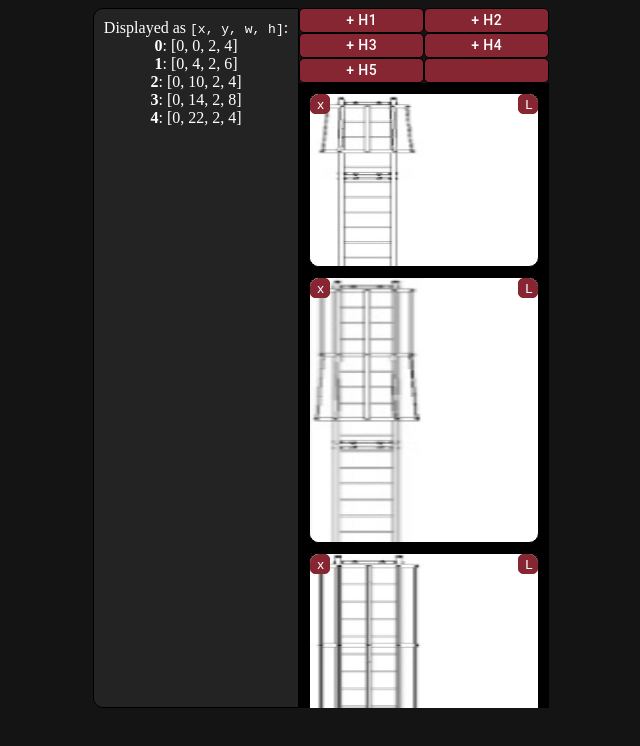
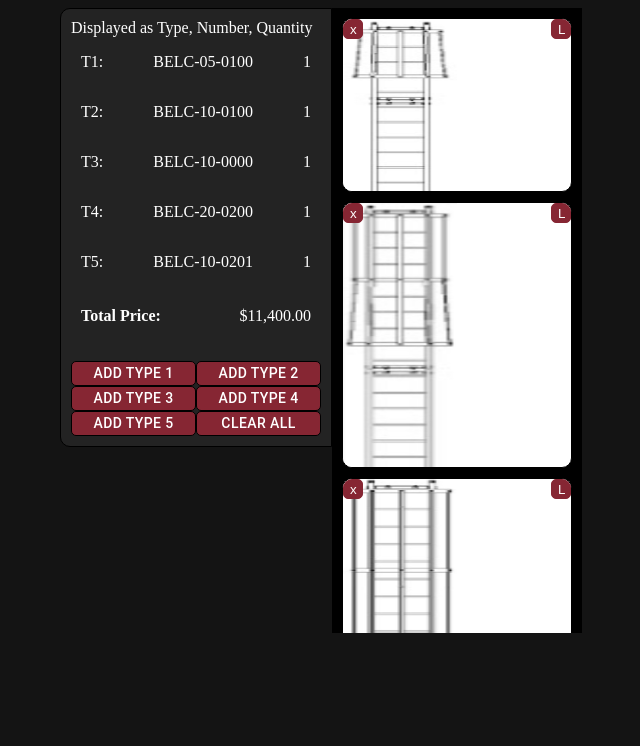
Before and after one commit to Roy1213/All-React-Projects-MC, a React (Create React App) app: page / in a window 1280 px wide. Shown: the top 746 px of the page, without its empty margins (319-959 px from the left). Built offline with nearby package versions, Linux system fonts and the light colour scheme.

Commit message:
Moved buttons and revamped menu (including total price).

```diff
--- /dev/null
+++ b/src/Data.js
@@ -0,0 +1,41 @@
+export default class Data {
+    static types = [1, 2, 3, 4, 5]
+    static typeNames = ['BELC-05-0100', 'BELC-10-0100', 'BELC-10-0000', 'BELC-20-0200', 'BELC-10-0201']
+    static typePrices = [1300, 1800, 1300, 4100, 2900]
+    static totalPrice = 0
+    static formatPrice = () => {
+        let USDollar = new Intl.NumberFormat('en-US', {style: 'currency', currency: 'USD'})
+        return USDollar.format(Data.totalPrice).toString()
+    }
+    static generateContent = () => {
+      let typesNum = [0, 0, 0, 0, 0]
+      Data.totalPrice = 0
+      for (let i = 0; i < Data.types.length; i++) {
+        typesNum[Math.abs(Data.types[i]) - 1]++
+        Data.totalPrice += Data.typePrices[Math.abs(Data.types[i]) - 1]
+      }
+      const rows = []
+      for (let i = 0; i < 5; i++) {
+        rows.push(
+          <div key={i} style={{
+            display: 'flex',
+            justifyContent: 'space-between',
+            paddingLeft: 10,
+            paddingRight: 10
+          }}>
+            <p>T{i + 1}: </p>  <p>{Data.typeNames[i]}</p> <p>{typesNum[i]}</p>
+          </div>)
+      }
+      rows.push(
+        <div key={6} style={{
+          display: 'flex',
+          justifyContent: 'space-between',
+          paddingLeft: 10,
+          paddingRight: 10,
+          paddingTop: 20
+        }}>
+          <b>Total Price:</b> {this.formatPrice()}
+        </div>)
+      return <div>{rows}</div>
+    }
+  }
--- a/src/ShowcaseLayout.js
+++ b/src/ShowcaseLayout.js
@@ -10,12 +10,9 @@ import part2 from './images/part2.png'
 import part3 from './images/part3.png'
 import part4 from './images/part4.png'
 import part5 from './images/part5.png'
+import Data from "./Data";
 // import { ViewColumn } from "@mui/icons-material";
 const ResponsiveReactGridLayout = WidthProvider(Responsive);
-
-export class data {
-  static types = [1, 2, 3, 4, 5]
-}
 
 let heights = [2, 3, 2, 4, 2]
 let images = [part1, part2, part3, part4, part5]
@@ -68,7 +65,7 @@ export default class ShowcaseLayout extends React.Component {
   }
 
   static removeAtIndex(index, showcaseLayout) {
-    data.types.splice(index, 1)
+    Data.types.splice(index, 1)
     generateLayout()
     showcaseLayout.setState({
       layouts: { lg: generateLayout() }
@@ -76,7 +73,7 @@ export default class ShowcaseLayout extends React.Component {
   }
 
   static flipAtIndex(index, showcaseLayout) {
-    data.types[index] *= -1
+    Data.types[index] *= -1
     generateLayout()
     showcaseLayout.setState({
       layouts: { lg: generateLayout() }
@@ -96,11 +93,11 @@ export default class ShowcaseLayout extends React.Component {
             </span>
           ) : (
 
-            <div style={{ display: 'grid', transform: data.types[i] > 0 ? '' : 'rotateY(180deg)'}}>
-              <img src={images[Math.abs(data.types[i]) - 1]} draggable={false} width={widths[Math.abs(data.types[i]) - 1]} height={1.1 * 172 * heights[Math.abs(data.types[i]) - 1] / 2} alt={"Part " + data.types[i]} style={{ gridRow: 1, gridColumn: 1}} />
-              <div style={{ gridRow: 1, gridColumn: 1, display: 'flex', justifyContent: 'space-between', transform: data.types[i] > 0 ? '' : 'rotateY(180deg)'}}>
+            <div style={{ display: 'grid', transform: Data.types[i] > 0 ? '' : 'rotateY(180deg)' }}>
+              <img src={images[Math.abs(Data.types[i]) - 1]} draggable={false} width={widths[Math.abs(Data.types[i]) - 1]} height={1.1 * 172 * heights[Math.abs(Data.types[i]) - 1] / 2} alt={"Part " + Data.types[i]} style={{ gridRow: 1, gridColumn: 1 }} />
+              <div style={{ gridRow: 1, gridColumn: 1, display: 'flex', justifyContent: 'space-between', transform: Data.types[i] > 0 ? '' : 'rotateY(180deg)' }}>
                 <button onClick={() => ShowcaseLayout.removeAtIndex(i, showcaseLayout)} style={ShowcaseLayout.buttonStyle2}>x</button>
-                <button onClick={() => ShowcaseLayout.flipAtIndex(i, showcaseLayout)} style={ShowcaseLayout.buttonStyle2}>{data.types[i] > 0 ? 'L' : 'R'}</button>
+                <button onClick={() => ShowcaseLayout.flipAtIndex(i, showcaseLayout)} style={ShowcaseLayout.buttonStyle2}>{Data.types[i] > 0 ? 'L' : 'R'}</button>
               </div>
 
             </div>
@@ -138,22 +135,20 @@ export default class ShowcaseLayout extends React.Component {
 
   onNewLayout(height) {
     if (height === -1) {
-      data.types.shift()
-    } else if (height === -2) {
-      data.types.pop()
+      Data.types = []
     } else {
-      data.types[data.types.length] = height
+      Data.types[Data.types.length] = height
     }
     this.setState({
       layouts: { lg: generateLayout() }
     });
   }
 
-  onDragStop = () => {
-    console.log("howdy hello world")
-    //this.setState({ isDragging: false, height: 10 });
+  // onDragStop = () => {
+  //   console.log("howdy hello world")
+  //   //this.setState({ isDragging: false, height: 10 });
 
-  };
+  // };
 
   dragging = () => {
     console.log("howdy world")
@@ -161,7 +156,37 @@ export default class ShowcaseLayout extends React.Component {
 
   render() {
     return (
-      <div style={{ width: containerWidth, maxHeight: containerHeight }}>
+      <div style={{display: 'flex',
+        justifyContent: 'center', /*overflow: 'hidden'*/ maxHeight: 700, }}>
+        <div className="layoutJSON" style={{overflowY: 'auto'}}>
+          Displayed as Type, Number, Quantity
+
+          <div className="columns">{Data.generateContent()}</div>
+          <br/>
+          <br/>
+          <div style={{
+            display: 'flex',
+            justifyContent: 'center'
+          }}>
+            <Button onClick={() => this.onNewLayout(1)} style={this.buttonStyle}>Add Type 1</Button>
+            <Button onClick={() => this.onNewLayout(2)} style={this.buttonStyle}>Add Type 2</Button>
+          </div>
+          <div style={{
+            display: 'flex',
+            justifyContent: 'center'
+          }}>
+            <Button onClick={() => this.onNewLayout(3)} style={this.buttonStyle}>Add Type 3</Button>
+            <Button onClick={() => this.onNewLayout(4)} style={this.buttonStyle}>Add Type 4</Button>
+          </div>
+          <div style={{
+            display: 'flex',
+            justifyContent: 'center'
+          }}>
+            <Button onClick={() => this.onNewLayout(5)} style={this.buttonStyle}>Add Type 5</Button>
+            <Button onClick={() => this.onNewLayout(-1)} style={this.buttonStyle}>Clear All</Button>
+          </div>
+        </div>
+        <div style={{ width: containerWidth, maxHeight: containerHeight }}>
         {/* <div>
           Current Breakpoint: {this.state.currentBreakpoint} ({
             this.props.cols[this.state.currentBreakpoint]
@@ -174,34 +199,7 @@ export default class ShowcaseLayout extends React.Component {
         </div> */}
 
         <div style={{ borderTopRightRadius: '10px', height: buttonArrayHeight }}>
-          <div style={{
-            display: 'flex',
-            justifyContent: 'center'
-          }}>
-            <Button onClick={() => this.onNewLayout(1)} style={this.buttonStyle}>+ H1</Button>
-            <Button onClick={() => this.onNewLayout(2)} style={this.buttonStyle}>+ H2</Button>
-          </div>
-          <div style={{
-            display: 'flex',
-            justifyContent: 'center'
-          }}>
-            <Button onClick={() => this.onNewLayout(3)} style={this.buttonStyle}>+ H3</Button>
-            <Button onClick={() => this.onNewLayout(4)} style={this.buttonStyle}>+ H4</Button>
-          </div>
-          <div style={{
-            display: 'flex',
-            justifyContent: 'center'
-          }}>
-            <Button onClick={() => this.onNewLayout(5)} style={this.buttonStyle}>+ H5</Button>
-            <Button onClick={() => this.onNewLayout(-2)} style={this.buttonStyle}> </Button>
-          </div>
-        </div>
-
-
-        {/* <button onClick={this.onCompactTypeChange}>
-          Change Compaction Type
-        </button> */}
-        <div style={{ maxHeight: containerHeight - buttonArrayHeight, overflowX: 'hidden', overflowY: 'auto' }}>
+          <div style={{ maxHeight: containerHeight - buttonArrayHeight, overflowX: 'hidden', overflowY: 'auto' }}>
           <ResponsiveReactGridLayout
             {...this.props}
             layouts={this.state.layouts}
@@ -221,6 +219,17 @@ export default class ShowcaseLayout extends React.Component {
             {this.generateDOM(this)}
           </ResponsiveReactGridLayout>
         </div>
+
+      </div>
+
+
+        </div>
+
+
+        {/* <button onClick={this.onCompactTypeChange}>
+          Change Compaction Type
+        </button> */}
+
       </div>
     );
   }
@@ -239,8 +248,8 @@ ShowcaseLayout.defaultProps = {
 };
 
 function generateLayout() {
-  return _.map(_.range(0, data.types.length), function (item, i) {
-    var y = heights[Math.abs(data.types[i]) - 1] * 2//Math.ceil(Math.random() * 4) + 1;
+  return _.map(_.range(0, Data.types.length), function (item, i) {
+    var y = heights[Math.abs(Data.types[i]) - 1] * 2//Math.ceil(Math.random() * 4) + 1;
     return {
       x: (_.random(0, 5)) % 12,
       y: Math.floor(i / 6) * y,
--- a/src/index.js
+++ b/src/index.js
@@ -19,8 +19,8 @@
 import React from "react";
 import ReactDOM from "react-dom";
 import ShowcaseLayout from "./ShowcaseLayout";
-import data from "./ShowcaseLayout"
 import './example-styles.css';
+import Data from "./Data";
 
 export const heights = [1, 2, 3, 4]
 
@@ -36,30 +36,20 @@ class ExampleLayout extends React.Component {
   }
 
   stringifyLayout() {
-    return this.state.layout.map(function(l) {
-      return (
-        // <div className="layoutItem" key={l.i} style={{display: 'flex', justifyContent: 'center'}}>
-        //   <b>{l.i}</b>: [{l.x}, {l.y}, {l.w}, {l.h}]
-        // </div>
-      <div className="layoutItem" key={l.i} style={{display: 'flex', justifyContent: 'center'}}>
-          <b>{l.i}</b>: [{l.x}, {l.y}, {l.w}, {l.h}]
-        </div>
-      );
-    });
+    return Data.generateContent()
+    // return this.state.layout.map(function(l) {
+    //   return Data.generateContent()
+    //   // return (
+    //   //   <div className="layoutItem" key={l.i} style={{display: 'flex', justifyContent: 'center'}}>
+    //   //     <b>{l.i}</b>: [{l.x}, {l.y}, {l.w}, {l.h}]
+    //   //   </div>
+    //   // );
+    // });
   }
 
   render() {
     return (
-      <div style={{display: 'flex',
-        justifyContent: 'center', /*overflow: 'hidden'*/ maxHeight: 700, }}>
-        <div className="layoutJSON" style={{overflowY: 'auto'}}>
-          Displayed as <code>[x, y, w, h]</code>:
-          <div className="columns">{this.stringifyLayout()}</div>
-        </div>
-        <div /*style={{overflowY: 'auto'}}*/>
-          <ShowcaseLayout onLayoutChange={this.onLayoutChange}/>
-        </div>
-      </div>
+      <ShowcaseLayout onLayoutChange={this.onLayoutChange}/>
     );
   }
 }
```
